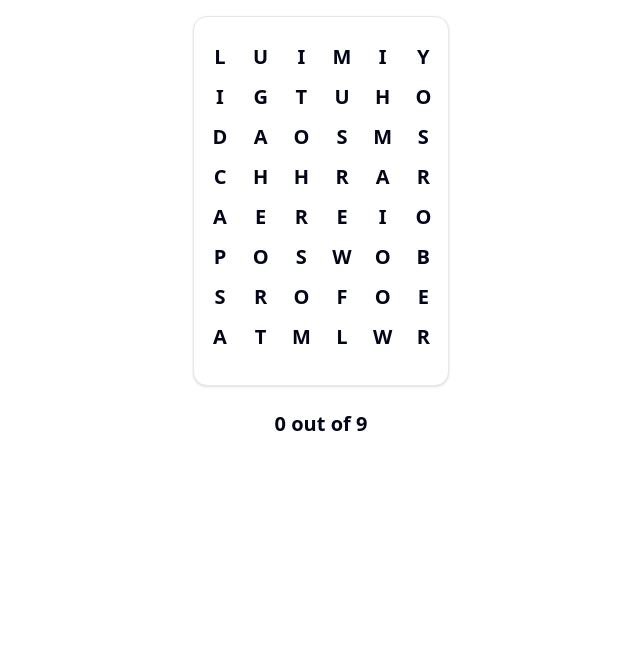
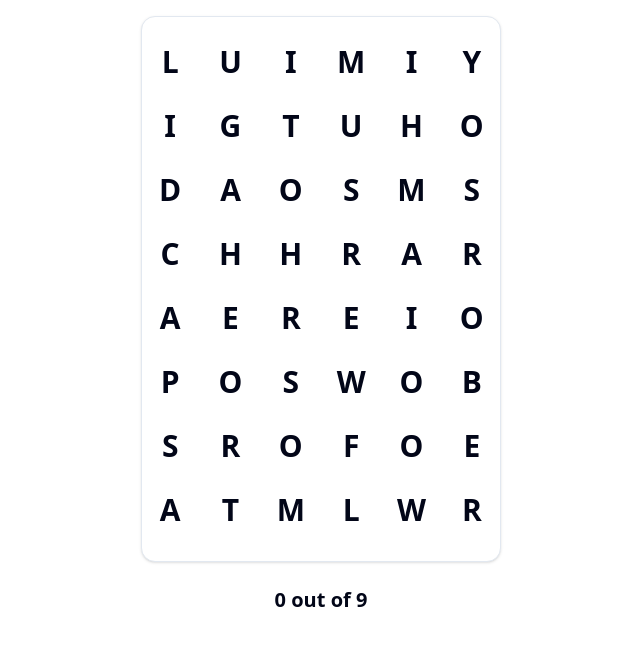
Before and after one commit to Coacoabro/strandom, a Next.js app: page /game in a window 1280 px wide. Shown: the top 646 px of the page, without its empty margins (319-959 px from the left). Built offline with nearby package versions, Linux system fonts and the light colour scheme.

Commit message:
Added dragging

```diff
--- a/src/components/Game/GameBoard.js
+++ b/src/components/Game/GameBoard.js
@@ -10,25 +10,26 @@ export default function GameBoard({ board, onSelect, selected, foundWords, isDra
         )
 
     return (
-        <Card className="w-64">
-            <div className="grid grid-cols-6 pl-2.5">
+        <Card className="w-[360px]">
+            <div className="grid grid-cols-6 gap-x-1 gap-y-4">
                 {board.map((row, rowIndex) =>
                     row.map((letter, colIndex) => {
                         const tilePath = foundWords.find(word => word.path.some(([r,c]) => r === rowIndex && c == colIndex))?.path
                         let connectTo = null
+                        let foundConnectTo = null
                         if (tilePath) {
                             const currentIndex = tilePath.findIndex(([r,c]) => r == rowIndex && c == colIndex)
                             const prev = tilePath[currentIndex - 1]
                             if (prev) {
-                                connectTo = getDirection(prev, [rowIndex, colIndex])
-                            }
-                        } else {
-                            const selectedIndex = selected.findIndex(([r,c]) => r == rowIndex && c == colIndex)
-                            const prev = selected[selectedIndex - 1]
-                            if (prev) {
-                                connectTo = getDirection(prev, [rowIndex, colIndex])
+                                foundConnectTo = getDirection(prev, [rowIndex, colIndex])
                             }
                         }
+                        const selectedIndex = selected.findIndex(([r,c]) => r == rowIndex && c == colIndex)
+                        const prev = selected[selectedIndex - 1]
+                        if (prev) {
+                            connectTo = getDirection(prev, [rowIndex, colIndex])
+                        }
+
                         return(
                             <LetterTile
                                 key={`${rowIndex}-${colIndex}`}
@@ -37,6 +38,7 @@ export default function GameBoard({ board, onSelect, selected, foundWords, isDra
                                 isFound={isInFoundWords(rowIndex, colIndex)}
                                 onClick={() => onSelect(rowIndex, colIndex)}
                                 connectTo={connectTo}
+                                foundConnectTo={foundConnectTo}
                                 onMouseDown={() => {onMouseDown(rowIndex, colIndex)}}
                                 onMouseEnter={() => {onMouseEnter(rowIndex, colIndex)}}
                                 onMouseUp={() => {onMouseUp(rowIndex, colIndex)}}
--- a/src/components/Game/LetterTile.js
+++ b/src/components/Game/LetterTile.js
@@ -3,25 +3,31 @@ import { Button } from "../ui/button"
 import { useState } from "react";
 
 
-export default function LetterTile( { letter, onClick, isSelected, isFound, connectTo, onMouseDown, onMouseEnter, onMouseUp, isDragging  }) {
+export default function LetterTile( { letter, onClick, isSelected, isFound, connectTo, foundConnectTo, onMouseDown, onMouseEnter, onMouseUp, isDragging  }) {
 
 
     return (
-        <div className="relative w-10 h-10">
-            <Button
+        <div className="relative text-center w-full h-full">
+            <button
                 variant="ghost"
-                className={`select-none w-8 h-8 text-xl font-bold rounded-full ${isFound ? "bg-green-300 hover:bg-green-300" : isSelected ? "bg-blue-400 hover:bg-blue-400" : "bg-white hover:bg-white"} `}
+                className={`pb-1.5 rounded-full leading-none select-none w-12 h-12 text-3xl font-bold ${isSelected ? "bg-blue-400 hover:bg-blue-400" : isFound ? "bg-green-300 hover:bg-green-300" : "bg-white hover:bg-white"} `}
                 onClick={!isDragging ? onClick : undefined}
                 onMouseDown={onMouseDown}
                 onMouseEnter={onMouseEnter}
                 onMouseUp={isDragging ? onMouseUp : null}
             >
                 {letter}
-            </Button>
+            </button>
+
+
+            {foundConnectTo && (
+                <div className={cn(connectorClass(foundConnectTo, isFound))} />
+            )}
 
             {connectTo && (
-                <div className={cn(connectorClass(connectTo, isFound))} />
+                <div className={cn(connectorClass(connectTo, false))} />
             )}
+
 
         </div>
     )
@@ -34,21 +40,21 @@ function connectorClass(dir, isFound) {
 
     switch (dir) {
         case "right":
-            return `${base} ${color} top-1/2 w-4 h-2 left-1/10 -translate-x-full -translate-y-full`;
+            return `${base} ${color} top-[60%] w-6 h-4 left-1/6 -translate-x-full -translate-y-full`;
         case "left":
-            return `${base} ${color} top-1/2 w-4 h-2 left-7/10 -translate-y-full`;
+            return `${base} ${color} top-[60%] w-6 h-4 left-9/10 -translate-y-full`;
         case "down":
-            return `${base} ${color} w-2 h-3 right-1/2 -top-1/4`;
+            return `${base} ${color} w-4 h-6 right-[39%] -top-[40%]`;
         case "up":
-            return `${base} ${color} w-2 h-3 right-1/2 top-3/4`;
+            return `${base} ${color} w-4 h-6 right-[39%] top-11/12`;
         case "down-right":
-            return `${base} ${color} w-9 h-2 rotate-45 -top-1/5 -left-7/12`;
+            return `${base} ${color} w-14 h-4 rotate-45 -top-1/3 -left-[55%]`;
         case "down-left":
-            return `${base} ${color} w-9 h-2 -rotate-45 -top-1/4 left-4/9`;
+            return `${base} ${color} w-14 h-4 -rotate-45 -top-1/3 left-[65%]`;
         case "up-right":
-            return `${base} ${color} w-9 h-2 -rotate-45 top-3/4 -left-7/12`;
+            return `${base} ${color} w-14 h-4 -rotate-45 -left-[55%]`;
         case "up-left":
-            return `${base} ${color} w-9 h-2 rotate-45 left-4/9`;
+            return `${base} ${color} w-14 h-4 rotate-45 left-[50%]`;
         default:
             return "";
     }
--- a/src/pages/game.js
+++ b/src/pages/game.js
@@ -187,8 +187,14 @@ export default function Game() {
 
 function isSamePath(a, b) {
   if (a.length !== b.length) return false;
-  return a.every(([r1, c1], i) => {
-    const [r2, c2] = b[i];
-    return r1 === r2 && c1 === c2;
-  });
+  const setA = new Set(a.map(([r, c]) => `${r},${c}`))
+  const setB = new Set(b.map(([r, c]) => `${r},${c}`));
+
+  if (setA.size !== setB.size) return false;
+
+  for (let pos of setA) {
+    if (!setB.has(pos)) return false;
+  }
+
+  return true
 }
```
